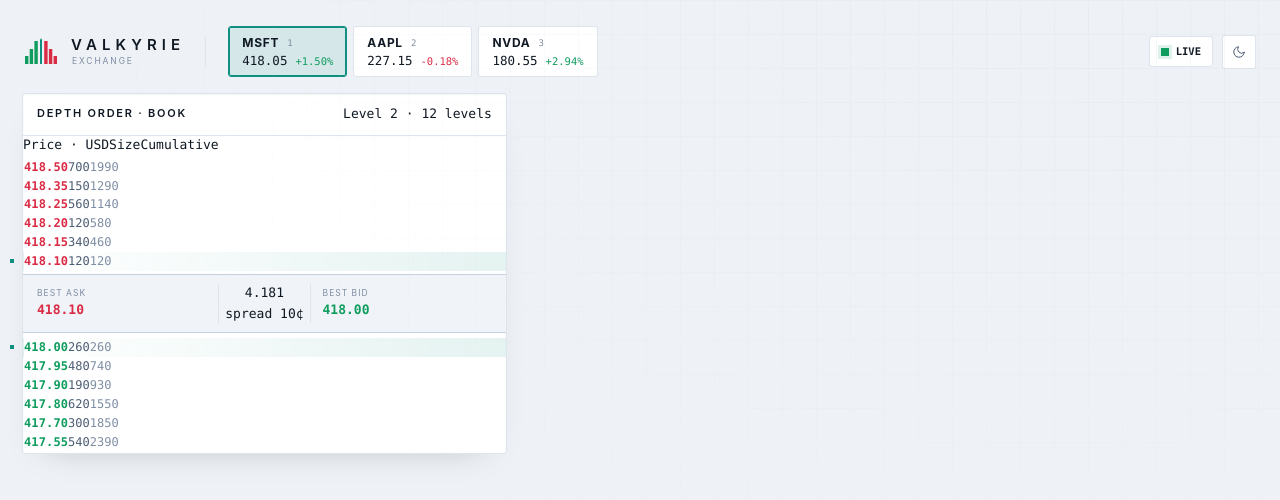
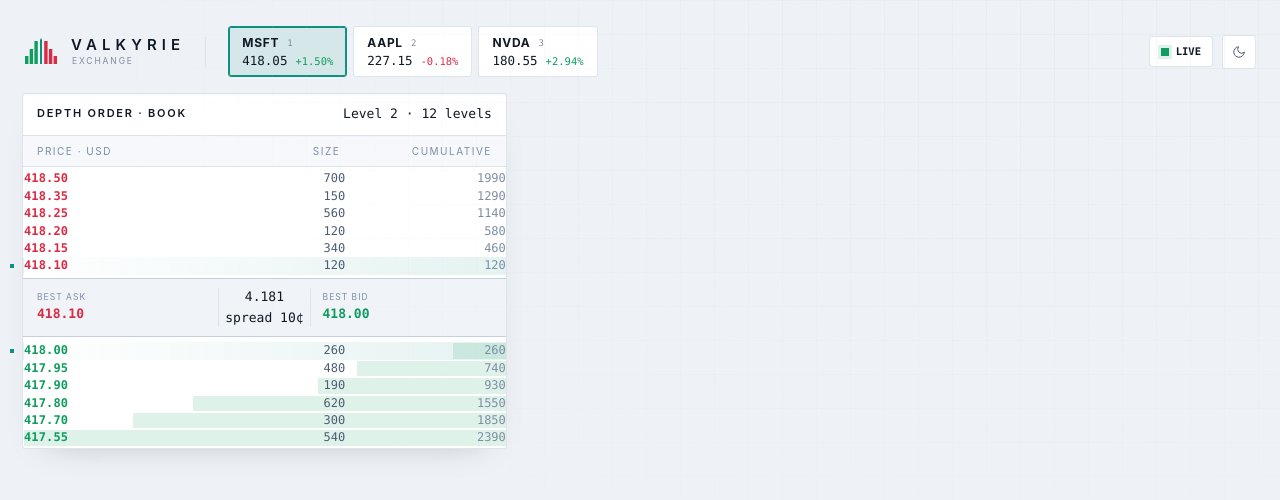
Before and after one commit to Semilore317/TradingEngineServer, an Angular app in the folder Frontend/: page / in a window 1280 px wide. Shown: the top 500 px of the page. Built offline with nearby package versions, Linux system fonts and the light colour scheme.

Commit message:
fix: modified stylesheet

```diff
--- a/Frontend/src/styles.css
+++ b/Frontend/src/styles.css
@@ -500,15 +500,15 @@
   color: var(--ink-2);
 }
 
-.colHead {
-  display: flex;
+.colhead {
+  display: grid;
   grid-template-columns: 1fr 1fr 1fr;
   padding: 8px 14px;
   border-bottom: 1px solid var(--line);
   background: var(--bg-3);
 }
 
-.colHead span {
+.colhead span {
   font-family: var(--font-sans);
   text-transform: uppercase;
   letter-spacing: .15em;
@@ -516,11 +516,11 @@
   color: var(--ink-3);
 }
 
-.colHead span:nth-child(2) {
+.colhead span:nth-child(2) {
   text-align: right;
 }
 
-.colHead span:nth-child(3) {
+.colhead span:nth-child(3) {
   text-align: right;
 }
 
@@ -530,11 +530,20 @@
 
 .lrow {
   position: relative;
+  display: grid;
   top: 1px;
   bottom: 1px;
   right: 0;
+  grid-template-columns: 1fr 1fr 1fr;
   z-index: 0;
   border-left: 1px solid transparent;
+}
+
+.lrow .depth{
+  position: absolute;
+  top: 1px;
+  bottom: 1px;
+  right: 0;
 }
 
 .lrow.ask .depth {
@@ -632,7 +641,7 @@
 .spreadband .side.a .p {
   color: var(--ask);
   font-weight: 600;
-  font-style: 13px;
+  font-size: 13px;
 }
 
 .spreadband .side.b .p {
```
